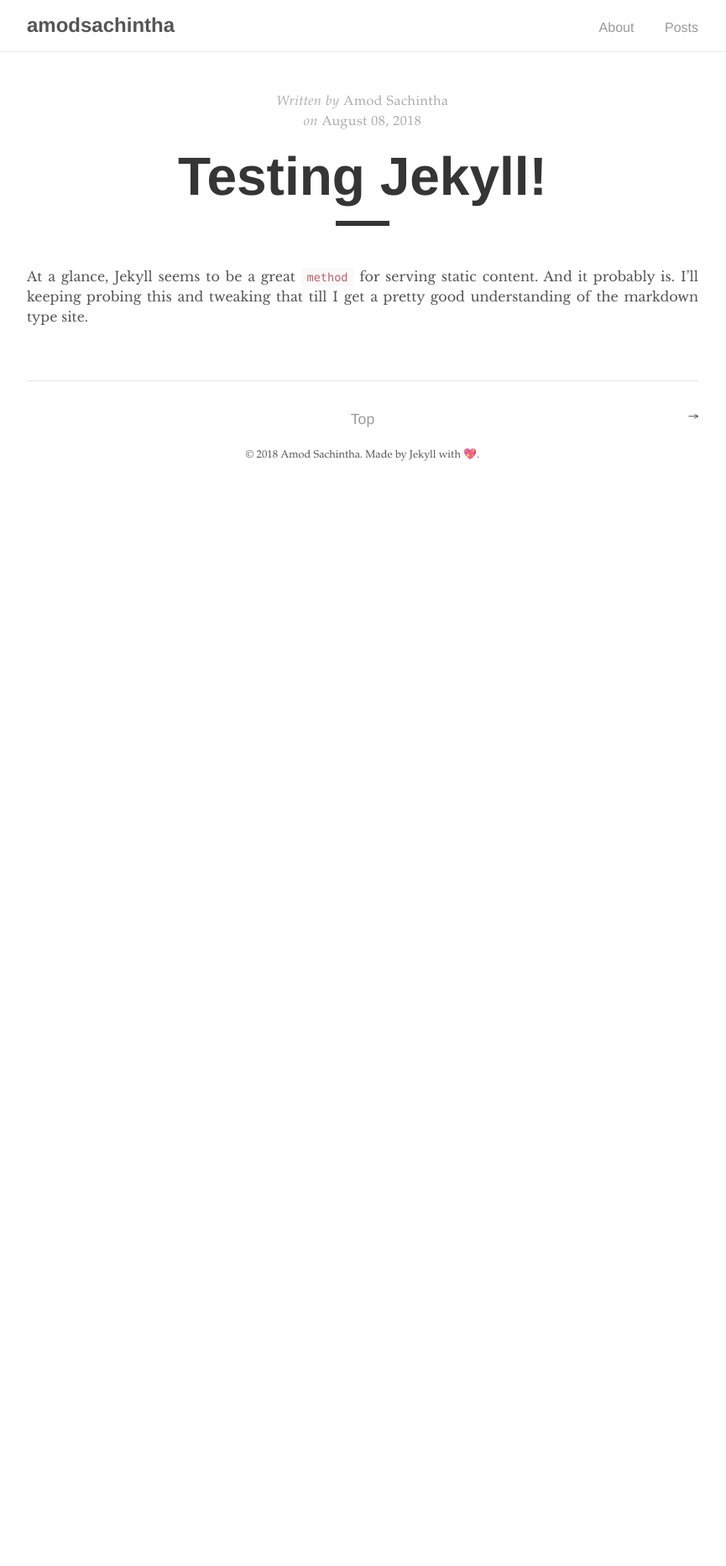
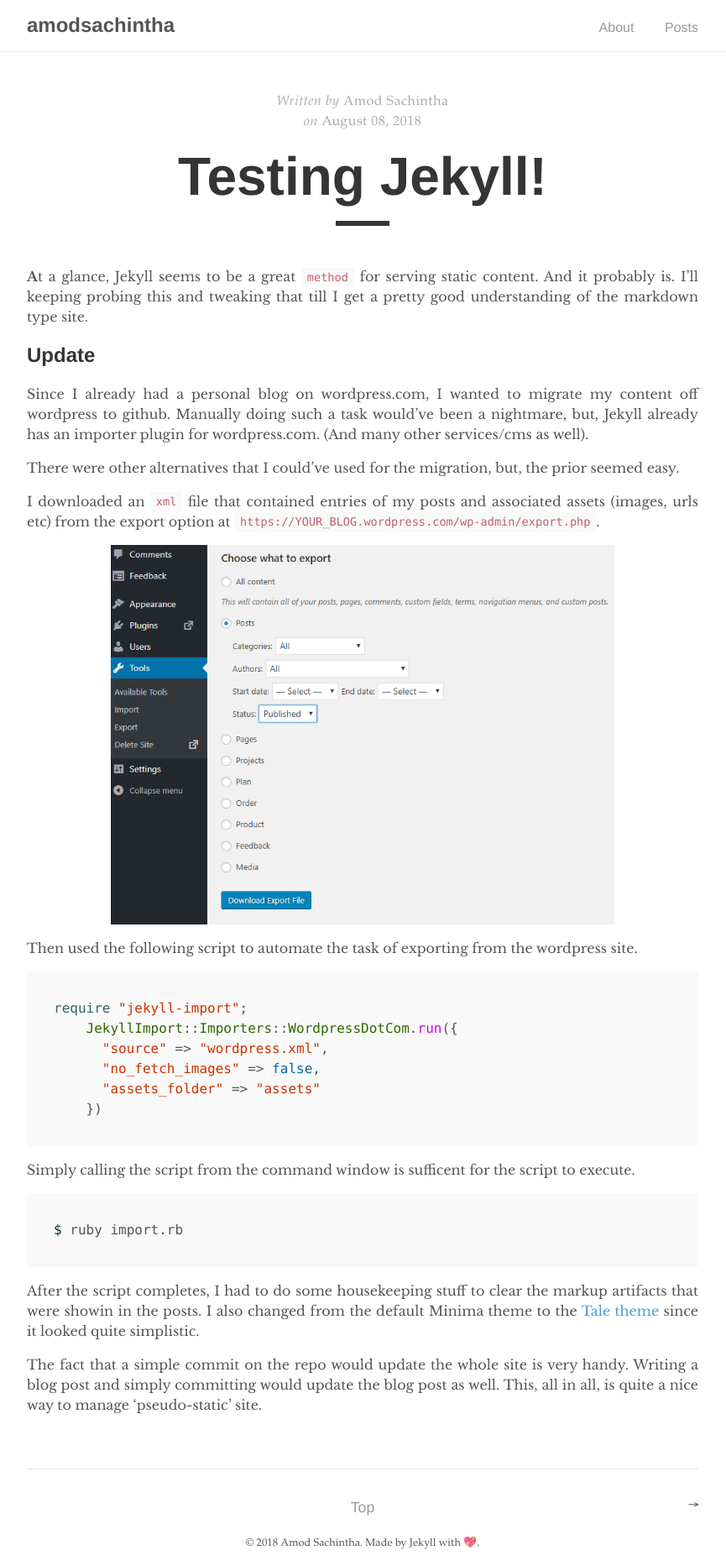
Before and after one commit to amodsachintha/amodsachintha.github.io, a Jekyll site: the page built from _posts/2018-08-09-testing-jekyll.markdown, in a window 1280 px wide. Shown: the whole page at 84% size, without its empty margins (208-1073 px from the left). Built offline with Jekyll 4.4.1, drawn with Linux system fonts in a browser that asks for light colours; before the commit the page ends 900 px from its top, so only the background shows below that.

Commit message:
**Testing Jekyll** post updated!

````diff
--- a/Gemfile
+++ b/Gemfile
@@ -3,3 +3,5 @@
 source "https://rubygems.org"
 gemspec
 gem 'wdm', '>= 0.1.0' if Gem.win_platform?
+
+gem 'jekyll-admin', group: :jekyll_plugins
--- a/_config.yml
+++ b/_config.yml
@@ -30,3 +30,11 @@ plugins:
 # Permalinks
 permalink:      /:year-:month-:day/:title
 paginate:       5
+
+jekyll_admin:
+#  hidden_links:
+#    - posts
+#    - pages
+#    - staticfiles
+#    - datafiles
+#    - configuration
--- a/_layouts/post.html
+++ b/_layouts/post.html
@@ -1,7 +1,14 @@
 ---
 layout: default
 ---
-
+<style>
+    .center {
+        display: block;
+        margin-left: auto;
+        margin-right: auto;
+        /* width: 100%; */
+    }
+    </style>
 <div class="post">
   <div class="post-info">
     <span>Written by</span>
--- a/_posts/2018-08-09-testing-jekyll.markdown
+++ b/_posts/2018-08-09-testing-jekyll.markdown
@@ -1,8 +1,37 @@
 ---
+title: Testing Jekyll!
 layout: post
-title:  "Testing Jekyll!"
-date:   2018-08-09 01:18:06 +0530
+date: '2018-08-09 01:18:06 +0530'
 categories: jekyll update tests
 ---
 
-At a glance, Jekyll seems to be a great `method` for serving static content. And it probably is. I'll keeping probing this and tweaking that till I get a pretty good understanding of the markdown type site.
+**A**t a glance, Jekyll seems to be a great `method` for serving static content. And it probably is. I'll keeping probing this and tweaking that till I get a pretty good understanding of the markdown type site.
+
+## Update
+
+Since I already had a personal blog on wordpress.com, I wanted to migrate my content off wordpress to github. Manually doing such a task would've been a nightmare, but, Jekyll already has an importer plugin for wordpress.com. (And many other services/cms as well).
+
+There were other alternatives that I could've used for the migration, but, the prior seemed easy.
+
+I downloaded an `xml` file that contained entries of my posts and associated assets (images, urls etc) from the export option at `https://YOUR_BLOG.wordpress.com/wp-admin/export.php`.
+
+<img src="/images/testing-jekyll/export.png" alt="export.php" width="600px" class="center"/>
+
+Then used the following script to automate the task of exporting from the wordpress site.
+```ruby
+require "jekyll-import";
+    JekyllImport::Importers::WordpressDotCom.run({
+      "source" => "wordpress.xml",
+      "no_fetch_images" => false,
+      "assets_folder" => "assets"
+    })
+```
+
+Simply calling the script from the command window is sufficent for the script to execute.
+```bash
+$ ruby import.rb
+```
+
+After the script completes, I had to do some housekeeping stuff to clear the markup artifacts that were showin in the posts. I also changed from the default Minima theme to the [Tale theme](http://github.com/chesterhow/tale) since it looked quite simplistic.
+
+The fact that a simple commit on the repo would update the whole site is very handy. Writing a blog post and simply committing would update the blog post as well. This, all in all, is quite a nice way to manage 'pseudo-static' site.
````
Also changed, not shown: Gemfile.lock, images/testing-jekyll/export.png (added).
